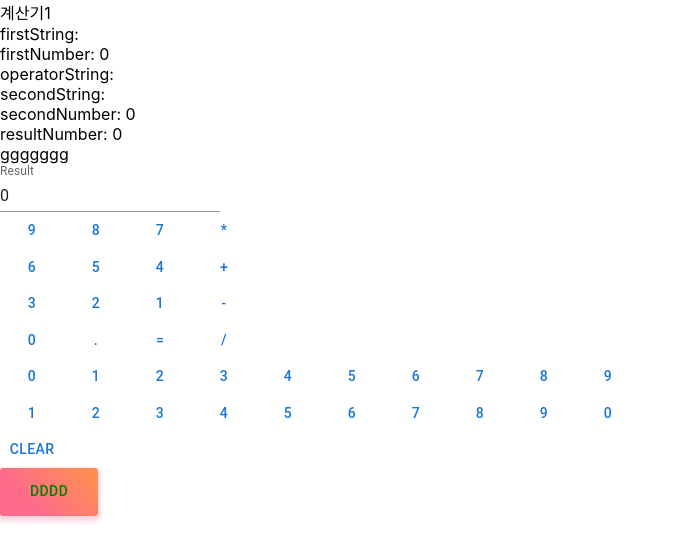
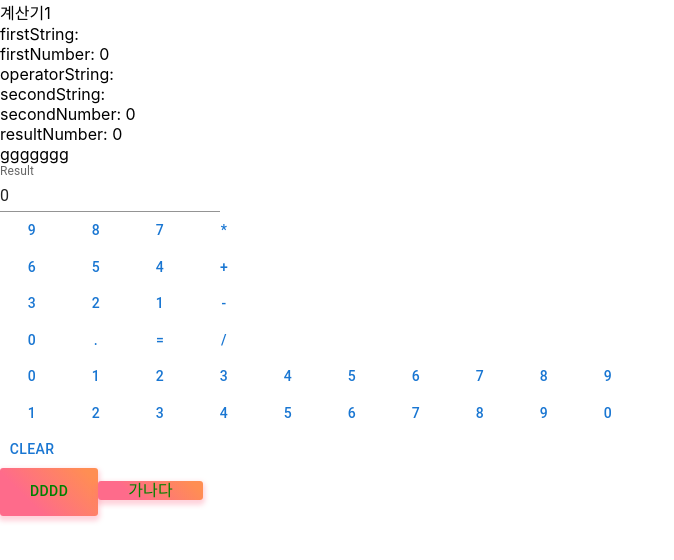
Before and after one commit to redsky21/firstFront, a React (Create React App) app: page / in a window 1280 px wide. Shown: the top 560 px of the page, without its empty margins (0-674 px from the left). Built offline with nearby package versions, Linux system fonts and the light colour scheme.

Commit message:
label 추가

```diff
--- a/src/first/FirstPage.tsx
+++ b/src/first/FirstPage.tsx
@@ -3,6 +3,7 @@ import { observer } from 'mobx-react-lite';
 import React, { useState } from 'react';
 import store from '../store';
 import StyledComponents from './MyButton';
+import StyledLabel from './StyledLabel';
 
 const FirstPage = observer(() => {
   const [abc, setAbc] = useState('화이팅');
@@ -237,6 +238,7 @@ const FirstPage = observer(() => {
       >
         dddd
       </StyledComponents>
+      <StyledLabel>가나다</StyledLabel>
     </div>
   );
 });
--- /dev/null
+++ b/src/first/StyledLabel.tsx
@@ -0,0 +1,28 @@
+import { FormLabel , styled } from '@mui/material';
+import React from 'react';
+import { FormLabelProps } from '@mui/material';
+
+export type TFormLabelProps = {
+  myType?: string;
+} & FormLabelProps;
+
+const MyFormLabel = styled(FormLabel)((props:TFormLabelProps)=>({
+  background: 'linear-gradient(45deg, #FE6B8B 30%, #FF8E53 90%)',
+  border: 0,
+  borderRadius: 3,
+  boxShadow: '0 3px 5px 2px rgba(255, 105, 135, .3)',
+  color: (props.myType==='gg'?'red':'green'),
+  height: 48,
+  padding: '0 30px',
+
+}));
+
+// export default function StyledComponents() {
+//   return <MyButton>Styled Components</MyButton>;
+// }
+const StyledLabel = React.forwardRef<HTMLDivElement, TFormLabelProps>(
+  ({ color = 'primary', className, children, ...rest }, ref) => {
+    return <MyFormLabel  {...rest} >{children}</MyFormLabel>;
+  },
+);
+export default StyledLabel;
```
